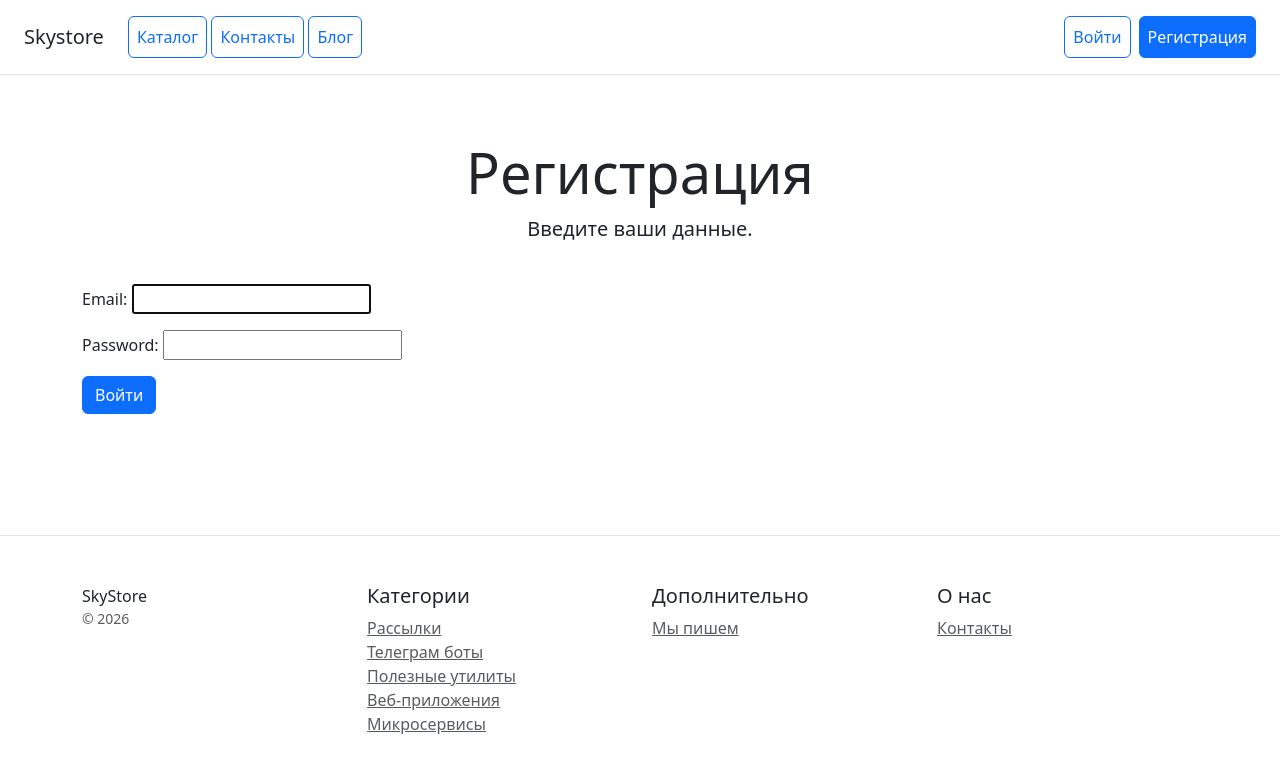
After one commit to GrandBalaxon/CoreShop-Django, a Django app: page /user/login/ in a window 1280 px wide. The commit adds this page. Shown: the top 773 px of the page. Run offline with Django 5.2, Linux system fonts and the light colour scheme; parts of the project's set-up code (start-up, migrations or seed data) failed here and were passed over; some libraries are stand-ins or nearby versions.

Commit message:
feat: added login.html + fixed routing + fixed menu.html

```diff
--- a/config/settings.py
+++ b/config/settings.py
@@ -111,4 +111,4 @@ MEDIA_ROOT = BASE_DIR / 'media'
 # Custom users
 AUTH_USER_MODEL = 'users.CustomUser'
 LOGIN_URL = 'login'
-LOGIN_REDIRECT_URL = ''
+LOGIN_REDIRECT_URL = 'catalog:products_list'
--- a/templates/menu.html
+++ b/templates/menu.html
@@ -59,16 +59,21 @@
                 </button>
 
                 <ul class="dropdown-menu dropdown-menu-end shadow-sm">
-                    <li><a class="dropdown-item" href="user/profile/">Профиль</a></li>
+                    <li><a class="dropdown-item" href="#">Профиль</a></li>
                     <li><hr class="dropdown-divider"></li>
-                    <li><a class="dropdown-item text-danger" href="user/logout/">Выход</a></li>
+                    <li>
+                        <form method="post" action="{% url 'users:logout' %}" class="d-inline">
+                            {% csrf_token %}
+                            <button type="submit" class="dropdown-item text-danger">Выход</button>
+                        </form>
+                    </li>
                 </ul>
 
             </div>
         {% else %}
             <div class="d-flex align-items-center gap-2">
-                <a class="p-2 btn btn-outline-primary" href="user/login/">Войти</a>
-                <a class="p-2 btn btn-primary" href="user/register/">Регистрация</a>
+                <a class="p-2 btn btn-outline-primary" href="{% url 'users:login' %}">Войти</a>
+                <a class="p-2 btn btn-primary" href="{% url 'users:register' %}">Регистрация</a>
             </div>
         {% endif %}
 
--- /dev/null
+++ b/users/templates/users/login.html
@@ -0,0 +1,27 @@
+{% extends "base.html" %}
+
+{% block content %}
+<div class="container flex-grow-1">
+
+    <div class="pricing-header px-3 py-3 pt-md-5 pb-md-4 mx-auto text-center">
+        <h1 class="display-4">Регистрация</h1>
+        <p class="lead">Введите ваши данные.</p>
+    </div>
+
+    <div class="row text-left gy-4">
+        <div class="col">
+
+            <form method="post">
+                {% csrf_token %}
+
+                {{ form.as_p }}
+
+                <button type="submit" class="btn btn-primary">Войти</button>
+
+            </form>
+
+        </div>
+    </div>
+
+</div>
+{% endblock %}
--- a/users/urls.py
+++ b/users/urls.py
@@ -1,3 +1,4 @@
+from django.contrib.auth.views import LogoutView, LoginView
 from django.urls import path
 
 from users.apps import UsersConfig
@@ -7,4 +8,6 @@ app_name = UsersConfig.name
 
 urlpatterns = [
     path("register/", RegisterView.as_view(), name="register"),
+    path("login/",LoginView.as_view(template_name="users/login.html"), name="login"),
+    path("logout/", LogoutView.as_view(next_page='/'), name="logout"),
 ]
--- a/users/views.py
+++ b/users/views.py
@@ -1,4 +1,3 @@
-from django.shortcuts import render
 from django.views.generic import CreateView
 
 from users.forms import CustomUserCreationForm
```
